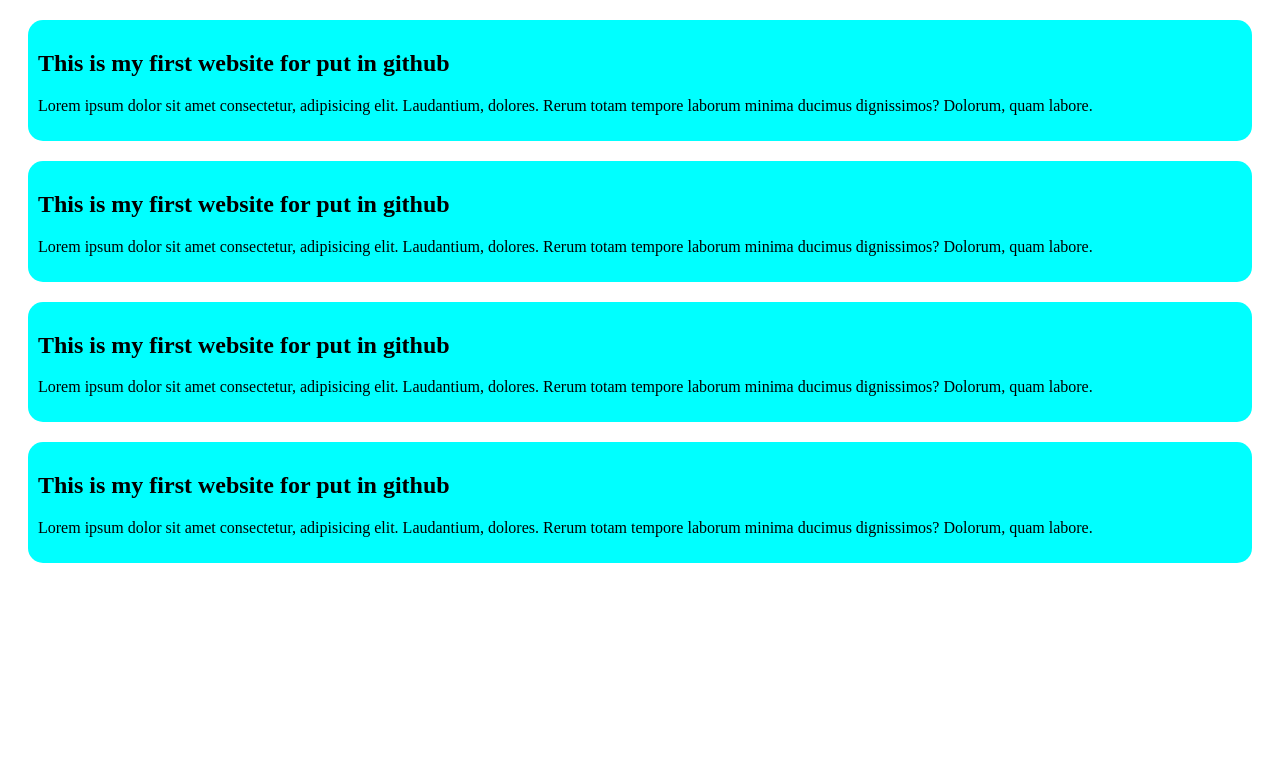
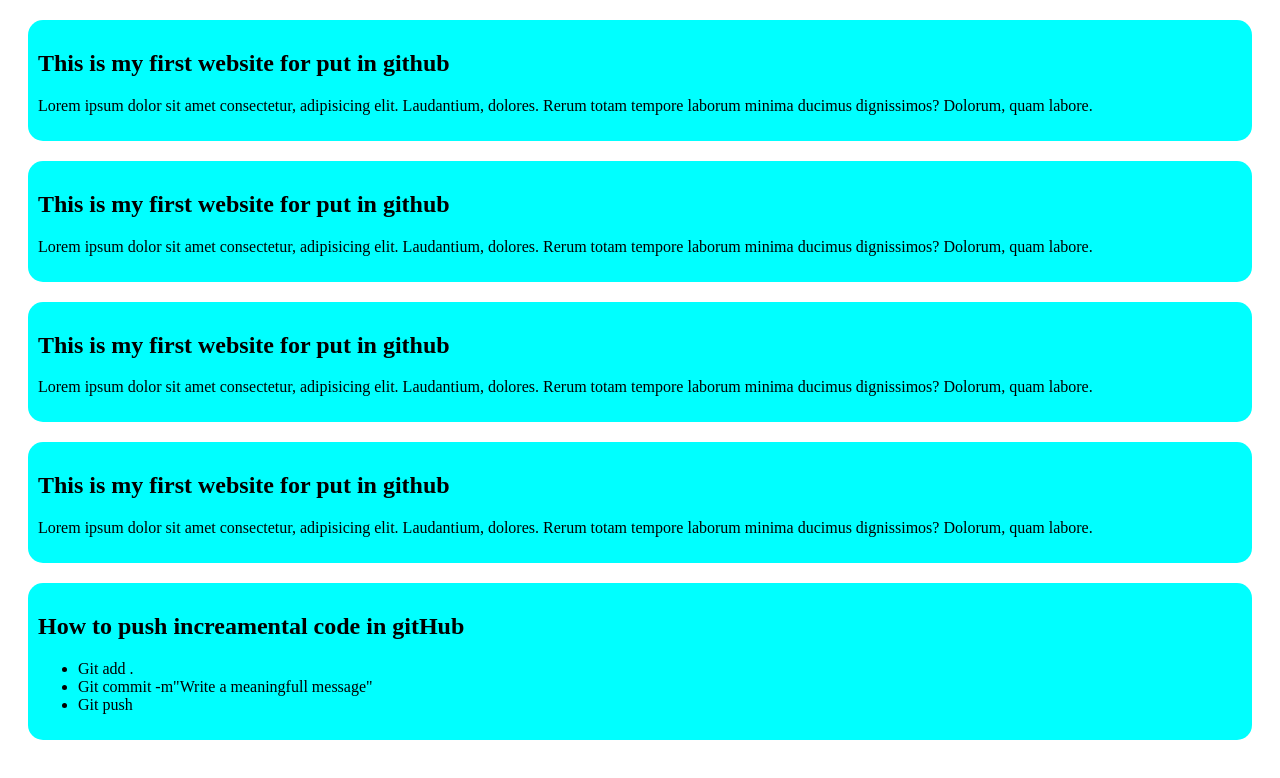
Before and after one commit to Mr-Shahadat321/My-Simple-Website, a plain HTML site: page index.html in a window 1280 px wide. Drawn offline with Linux system fonts and the light colour scheme.

Commit message:
this is my sccond blog for push my github

```diff
--- a/index.html
+++ b/index.html
@@ -27,5 +27,14 @@
         <p>Lorem ipsum dolor sit amet consectetur, adipisicing elit. Laudantium, dolores. Rerum totam tempore laborum minima ducimus dignissimos? Dolorum, quam labore.</p>
     </div>
 
+    <div>
+        <h2>How to push increamental code in gitHub</h2>
+        <ul>
+            <li>Git add .</li>
+            <li>Git commit -m"Write a meaningfull message"</li>
+            <li>Git push</li>
+        </ul>
+    </div>
+
 </body>
 </html>
```
